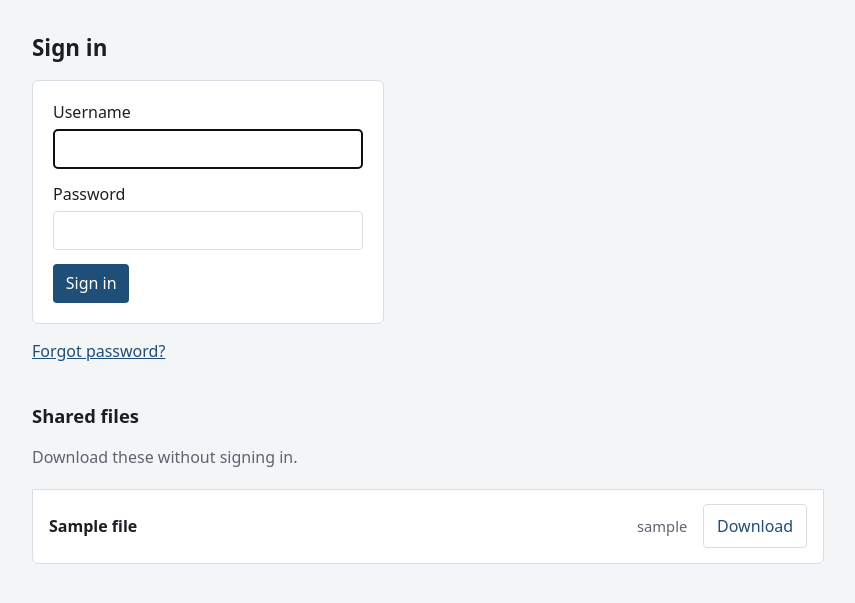
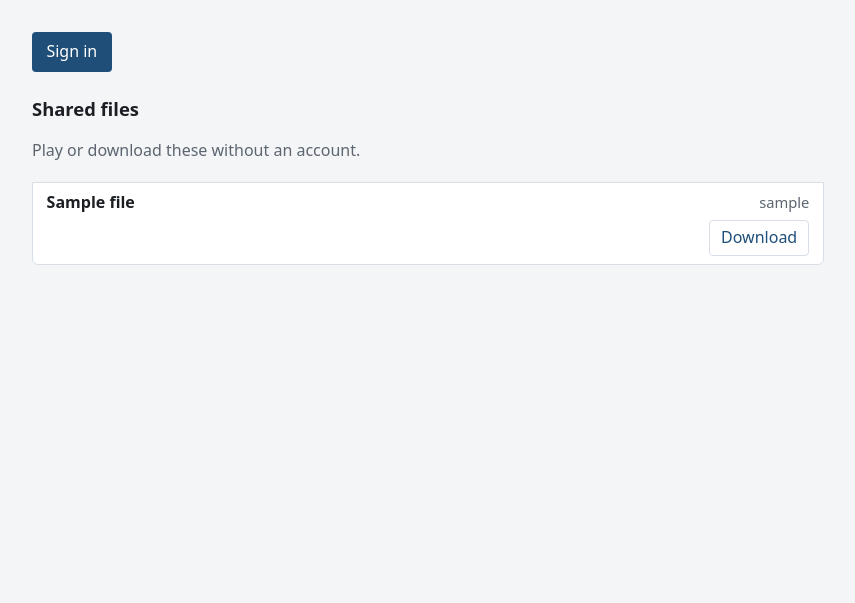
Before and after one commit to technokowski/grok-fastapi, a FastAPI app: page /login in a window 1280 px wide. Shown: the top 603 px of the page, without its empty margins (212-1067 px from the left). Run offline with FastAPI, Linux system fonts and the light colour scheme; tables that the repository leaves empty hold one stand-in row (values such as "Sample post").

Commit message:
Snapshot: Home shared songs, compact players, collapsible sign-in
Shared files on Home, in-page audio, shorter desktop rows, and a
collapsed Sign in button on the public landing page. Local snapshot
before pushing to origin.

```diff
--- a/app/files.py
+++ b/app/files.py
@@ -7,14 +7,19 @@ from pathlib import Path
 
 from fastapi import UploadFile
 
+from sqlalchemy import select
+from sqlalchemy.orm import Session, joinedload
+
 from app.config import (
     FFMPEG_BIN,
     FFMPEG_TIMEOUT_SECS,
     MAX_UPLOAD_BYTES,
     MAX_UPLOAD_MB,
+    PUBLIC_SHARE_ENABLED,
     SHARE_DIR,
     UPLOADS_DIR,
 )
+from app.models import SharedFile
 from app.security import new_token
 
 SAFE_NAME_RE = re.compile(r"[^A-Za-z0-9._-]+")
@@ -203,3 +208,30 @@ def remove_share_file(stored_name: str) -> None:
     path = resolve_share_file(stored_name)
     if path is not None:
         path.unlink(missing_ok=True)
+
+
+AUDIO_EXTS = (".mp3", ".wav", ".ogg", ".m4a", ".aac", ".flac")
+
+
+def is_audio_name(name: str) -> bool:
+    lower = name.lower()
+    return any(lower.endswith(ext) for ext in AUDIO_EXTS)
+
+
+def list_public_shares(db: Session) -> list[dict]:
+    if not PUBLIC_SHARE_ENABLED:
+        return []
+    items = db.scalars(
+        select(SharedFile)
+        .options(joinedload(SharedFile.user))
+        .order_by(SharedFile.created_at.desc())
+    ).unique().all()
+    return [
+        {
+            "id": item.id,
+            "name": item.original_name,
+            "username": item.user.username if item.user else "",
+            "is_audio": is_audio_name(item.original_name),
+        }
+        for item in items
+    ]
--- a/app/main.py
+++ b/app/main.py
@@ -99,20 +99,6 @@ async def auth_gate(request: Request, call_next):
         )
 
     return await call_next(request)
-
-
-def public_shared_files(db: Session) -> list[dict]:
-    if not PUBLIC_SHARE_ENABLED:
-        return []
-    rows = db.execute(
-        select(SharedFile, User.username)
-        .join(User, User.id == SharedFile.user_id)
-        .order_by(SharedFile.created_at.desc())
-    ).all()
-    return [
-        {"id": item.id, "name": item.original_name, "username": username}
-        for item, username in rows
-    ]
 
 
 def shared_names_for(db: Session, user_id: int) -> set[str]:
@@ -296,8 +282,8 @@ def share_download(share_id: int, db: Session = Depends(get_db)):
 
 
 @app.get("/login")
-def login_form(request: Request, db: Session = Depends(get_db)):
-    return render(request, "login.html", shared_files=public_shared_files(db))
+def login_form(request: Request):
+    return render(request, "login.html")
 
 
 @app.post("/login")
@@ -313,7 +299,6 @@ def login(
             request,
             "login.html",
             error="Invalid form token. Try again.",
-            shared_files=public_shared_files(db),
             status_code=403,
         )
 
@@ -325,7 +310,6 @@ def login(
             request,
             "login.html",
             error="Too many sign-in attempts. Try again in 15 minutes.",
-            shared_files=public_shared_files(db),
             status_code=429,
         )
 
@@ -336,7 +320,6 @@ def login(
             request,
             "login.html",
             error="Invalid username or password.",
-            shared_files=public_shared_files(db),
             status_code=401,
         )
 
--- a/app/static/style.css
+++ b/app/static/style.css
@@ -155,6 +155,29 @@ th, td {
 td .inline { margin-left: 0.75rem; }
 .shared-block { margin-top: 2.5rem; }
 .shared-block h2 { font-size: 1.15rem; margin: 0 0 0.5rem; }
+.landing-shares { margin-top: 1.5rem; }
+
+.signin-panel {
+  margin: 0 0 0.5rem;
+}
+.signin-panel summary {
+  display: inline-flex;
+  align-items: center;
+  justify-content: center;
+  min-height: 2.5rem;
+  padding: 0.45rem 0.9rem;
+  background: var(--accent);
+  color: #fff;
+  border-radius: 4px;
+  cursor: pointer;
+  list-style: none;
+  font: inherit;
+  width: fit-content;
+}
+.signin-panel summary::-webkit-details-marker { display: none; }
+.signin-panel summary::marker { content: ""; }
+.signin-panel[open] summary { margin-bottom: 0.85rem; }
+.signin-panel .card { margin-top: 0; }
 
 .file-list {
   list-style: none;
@@ -190,6 +213,11 @@ td .inline { margin-left: 0.75rem; }
   color: var(--muted);
   flex-shrink: 0;
   font-size: 0.92rem;
+}
+.file-audio {
+  display: block;
+  width: 100%;
+  margin: 0 0 0.7rem;
 }
 .file-actions {
   display: flex;
@@ -228,6 +256,28 @@ a.action:hover {
   }
   .file-head { margin: 0; }
   .file-actions { flex-wrap: nowrap; justify-content: flex-end; }
+
+  .shared-block .file-row {
+    gap: 0.35rem 0.85rem;
+    padding: 0.5rem 0.85rem;
+    align-items: center;
+  }
+  .shared-block .file-head {
+    grid-column: 1 / -1;
+  }
+  .shared-block .file-audio {
+    grid-column: 1;
+    margin: 0;
+    height: 2.25rem;
+  }
+  .shared-block .file-actions {
+    grid-column: 2;
+  }
+  .shared-block .action,
+  .shared-block a.action {
+    min-height: 2.25rem;
+    padding: 0.2rem 0.7rem;
+  }
 }
 
 @media (max-width: 720px) {
--- a/app/templates/login.html
+++ b/app/templates/login.html
@@ -1,13 +1,14 @@
 {% extends "base.html" %}
-{% block title %}Sign in{% endblock %}
+{% block title %}Shared files{% endblock %}
 {% block content %}
-<h1>Sign in</h1>
+<details class="signin-panel"{% if error %} open{% endif %}>
+  <summary>Sign in</summary>
   {% if error %}<p class="flash error">{{ error }}</p>{% endif %}
   <form method="post" action="/login" class="card">
     <input type="hidden" name="csrf" value="{{ csrf_token }}">
     <label>
       Username
-    <input type="text" name="username" autocomplete="username" required autofocus>
+      <input type="text" name="username" autocomplete="username" required{% if error %} autofocus{% endif %}>
     </label>
     <label>
       Password
@@ -16,10 +17,11 @@
     <button type="submit">Sign in</button>
   </form>
   <p class="muted"><a href="/forgot-password">Forgot password?</a></p>
+</details>
 {% if public_share_enabled %}
-<section class="shared-block">
+<section class="shared-block landing-shares">
   <h2>Shared files</h2>
-  <p class="muted">Download these without signing in.</p>
+  <p class="muted">Play or download these without an account.</p>
   {% if shared_files %}
   <ul class="file-list">
     {% for f in shared_files %}
@@ -28,6 +30,9 @@
         <span class="file-name">{{ f.name }}</span>
         <span class="file-size">{{ f.username }}</span>
       </div>
+      {% if f.is_audio %}
+      <audio class="file-audio" controls preload="none" src="/share/download/{{ f.id }}"></audio>
+      {% endif %}
       <div class="file-actions">
         <a class="action" href="/share/download/{{ f.id }}">Download</a>
       </div>
--- a/app/web.py
+++ b/app/web.py
@@ -16,6 +16,8 @@ from app.config import (
     SESSION_COOKIE,
     SESSION_TTL_DAYS,
 )
+from app.db import SessionLocal
+from app.files import list_public_shares
 from app.security import digest_equal, new_token
 
 templates = Jinja2Templates(directory=str(APP_DIR / "templates"))
@@ -102,6 +104,11 @@ def render(request: Request, template: str, status_code: int = 200, **ctx) -> Re
     user: CurrentUser | None = getattr(request.state, "user", None)
     csrf_token = csrf_from(request)
     flash = pop_flash(request)
+    if ctx.get("shared_files") is None and PUBLIC_SHARE_ENABLED:
+        with SessionLocal() as db:
+            ctx["shared_files"] = list_public_shares(db)
+    elif ctx.get("shared_files") is None:
+        ctx["shared_files"] = []
     response = templates.TemplateResponse(
         request,
         template,
```
Also changed, not shown: app/templates/welcome.html (+26 -0 lines). Lines whose indentation alone changed are shown as unchanged.
